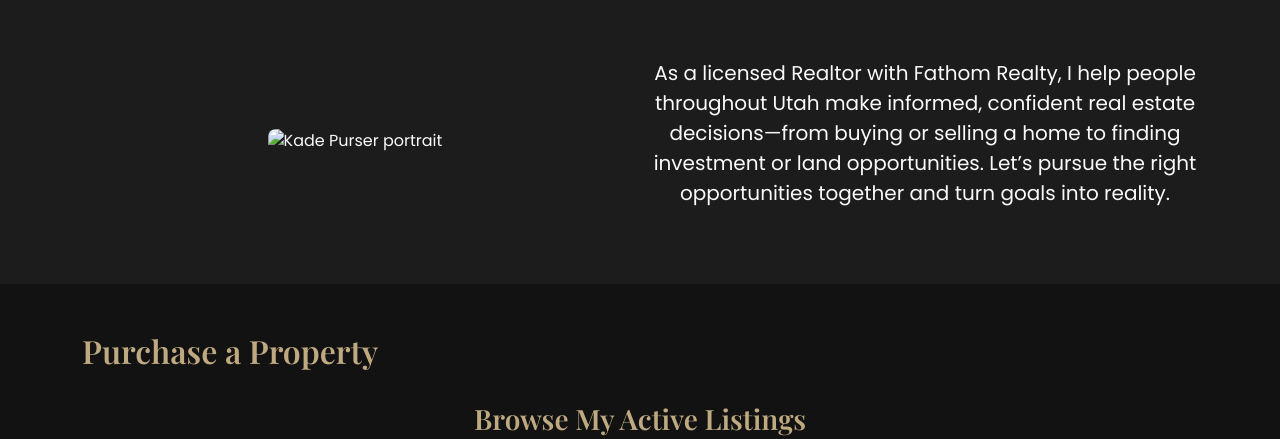
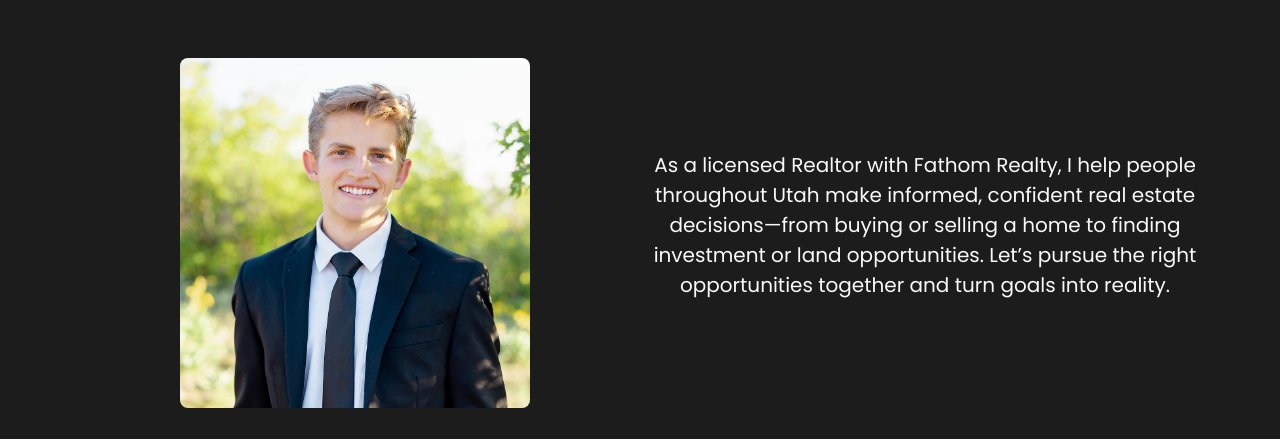
Before and after one commit to kpurser19/Pursue-Properties, a plain HTML site: page index.html in a window 1280 px wide. Shown: the part 452-891 px from the top of the page. Drawn offline with nearby package versions, Linux system fonts and the light colour scheme.

Commit message:
Update index.html

```diff
--- a/index.html
+++ b/index.html
@@ -120,7 +120,7 @@
     <div class="container">
       <div class="row align-items-center">
         <div class="col-lg-6 mb-4 mb-lg-0">
-          <img src="IMG_1897.png" alt="Kade Purser portrait">
+          <img src="IMG_1897.jpg" alt="Kade Purser portrait">
         </div>
         <div class="col-lg-6">
           <p class="lead">As a licensed Realtor with Fathom Realty, I help people throughout Utah make informed, confident real estate decisions—from buying or selling a home to finding investment or land opportunities. Let’s pursue the right opportunities together and turn goals into reality.</p>
```
